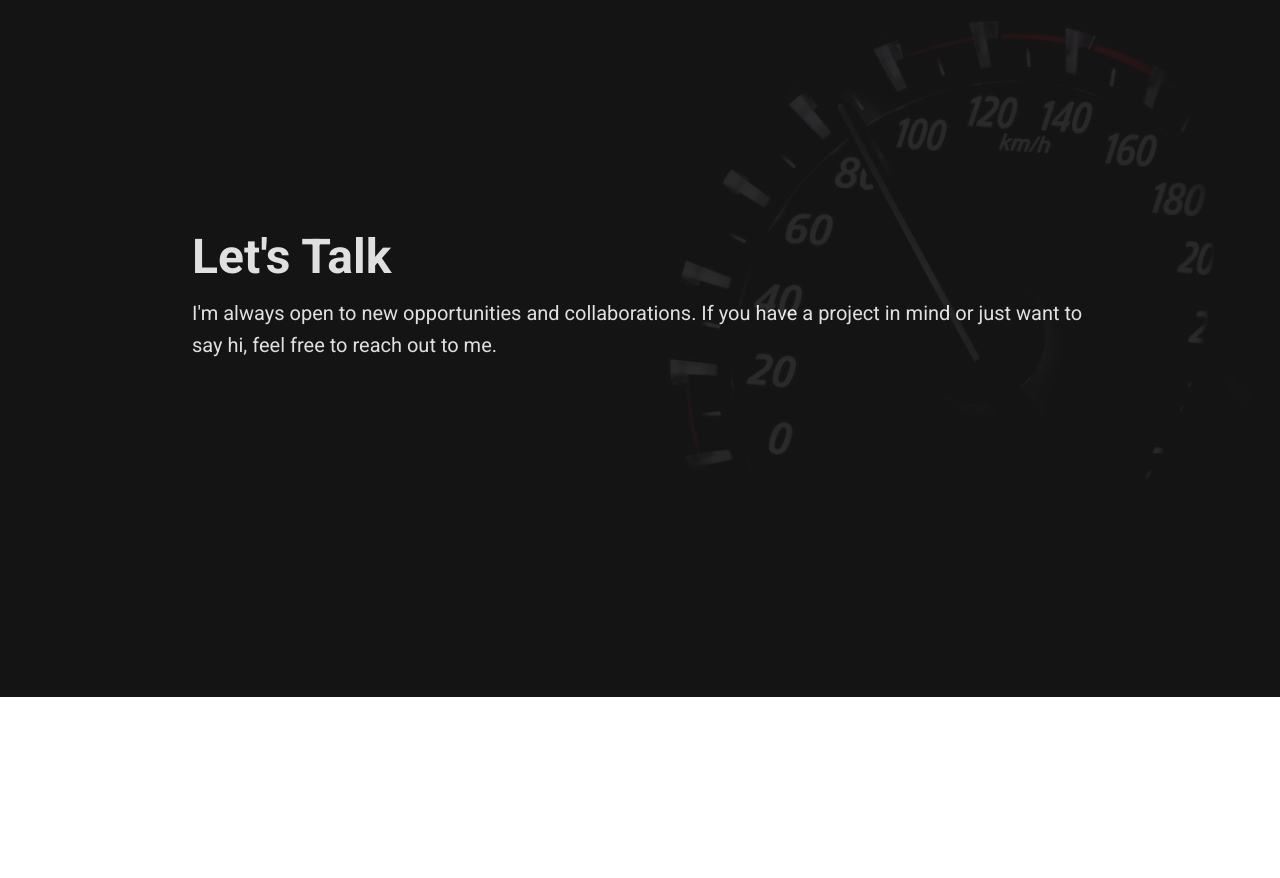
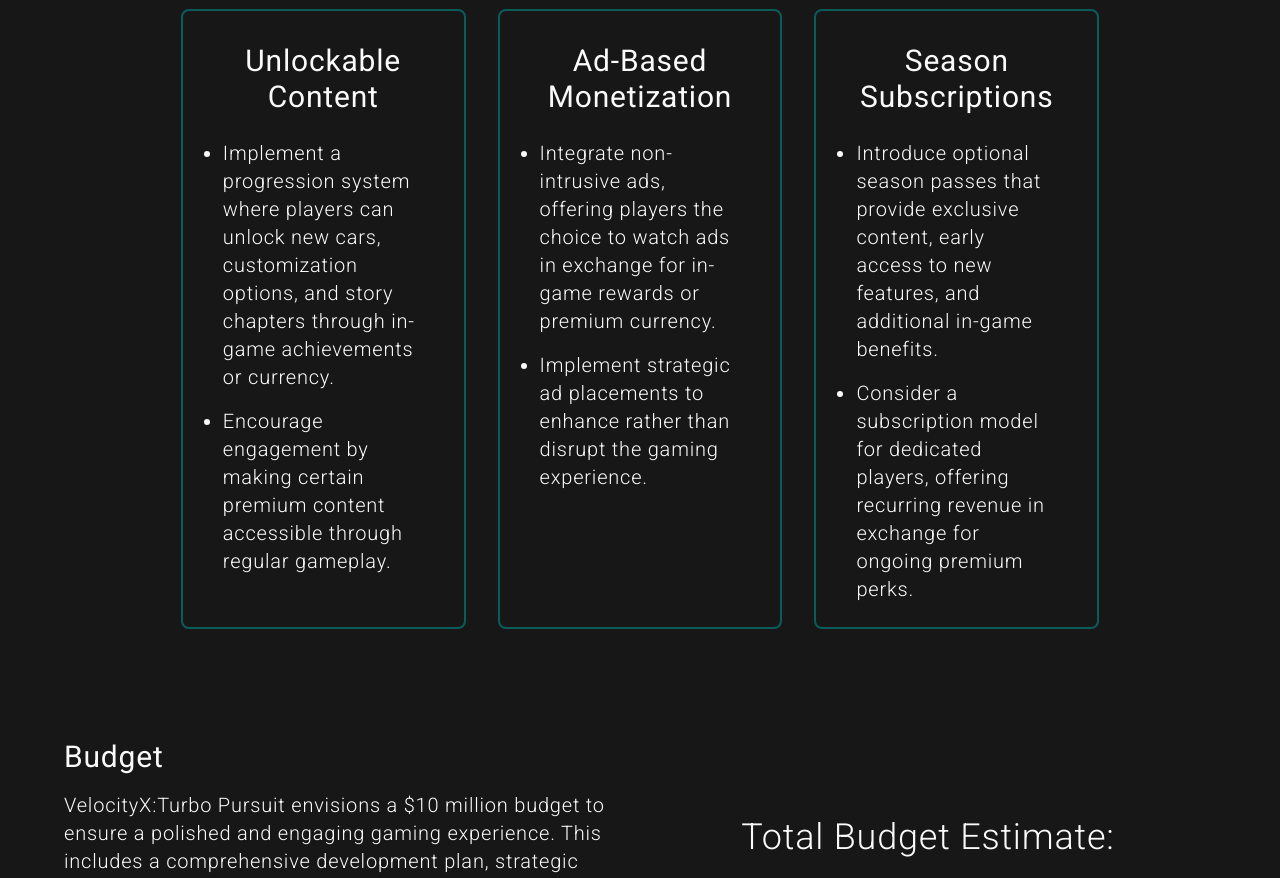
Before and after one commit to tejpal-ritish/Gig01, a React (Vite) app: page / in a window 1280 px wide. Shown: the part 3440-4318 px from the top of the page. Before the commit the page ends 4137 px from the top, so only its background shows below. Built offline with nearby package versions, Linux system fonts and the light colour scheme.

Commit message:
Added Budget and Monetization pages

```diff
--- /dev/null
+++ b/src/components/Budget.jsx
@@ -0,0 +1,49 @@
+import React, { useEffect, useState } from 'react';
+
+const Budget = () => {
+  const [count, setCount] = useState(0); // Start from 1 million
+
+  useEffect(() => {
+    const incrementBudget = () => {
+      if (count < 10) { // Increment until 10 million (exclusive)
+        setTimeout(() => {
+          setCount((prevCount) => prevCount + 1); // Increment count by 1
+        }, 300); // Delay between each increment (in milliseconds)
+      }
+    };
+
+    incrementBudget(); // Start the incrementation
+
+    // Clean up the timeout to avoid memory leaks
+    return () => clearTimeout(incrementBudget);
+  }, [count]); // Re-run the effect when count changes
+
+  return (
+    <div className='min-h-[50vh] flex justify-center'>
+      <div className='flex w-[90%] text-[#FAFAFA]  tracking-wider font-light leading-'>
+        <div className='flex items-center text-xl'>
+            <div className='flex flex-col w-[50%]'>
+                <h2 className='text-3xl py-4 font-normal'>Budget</h2>
+                <p className=''>
+                    VelocityX:Turbo Pursuit envisions a $10 million budget to ensure a
+                    polished and engaging gaming experience. This includes a
+                    comprehensive development plan, strategic marketing efforts for a
+                    successful global launch, and ongoing support for post-launch
+                    updates and expansions. The budget is structured to cover all
+                    facets of the game's lifecycle, aiming for sustained success in the
+                    competitive gaming market.
+                </p>
+            </div>
+            <div className='flex justify-center text-4xl w-[50%]'>
+                <div className='flex flex-col gap-6 justify-center items-center'>
+                    <h1>Total Budget Estimate:</h1>
+                    <h1 className=' font-black text-[#0b5b5a]'>${count} Million</h1>
+                </div>
+            </div>
+        </div>
+      </div>
+    </div>
+  );
+};
+
+export default Budget;
--- a/src/components/Landing.jsx
+++ b/src/components/Landing.jsx
@@ -6,6 +6,8 @@ import Page2 from './Page2'
 import Page3 from './Page3'
 import Page4 from './Page4'
 import LetsTalk from './LetsTalk'
+import Budget from './Budget'
+import Monetization from './Monetization'
 
 const Landing = () => {
   return (
@@ -15,6 +17,8 @@ const Landing = () => {
         <Page2 />
         <Page3 />
         <Page4 />
+        <Monetization />
+        <Budget />
         <LetsTalk />
     </div>
   )
--- a/src/components/LetsTalk.jsx
+++ b/src/components/LetsTalk.jsx
@@ -4,14 +4,17 @@ import letsTalk from '../../assets/letsTalk.jpeg'
 
 const LetsTalk = () => {
     return (
-      <div className="min-h-screen flex justify-center items-center relative">
-        <div className="absolute inset-0 bg-cover bg-center" style={{backgroundImage: `url(${letsTalk})`, opacity: 0.1}} />
-        <div className="w-[70%]">
-          <div className="text-[#FAFAFA]">
-            <h2 className="text-5xl font-bold mb-4">Let&apos;s Talk</h2>
-            <p className="text-xl leading-relaxed">
-              I&apos;m always open to new opportunities and collaborations. If you have a project in mind or just want to say hi, feel free to reach out to me.
+      <div className="min-h-[85vh] flex justify-center items-center relative">
+        <div className="absolute inset-0 bg-cover bg-center justify-center " style={{backgroundImage: `url(${letsTalk})`, opacity: 0.1}} />
+        <div className="flex w-[70%] font-light">
+          <div className="flex flex-col gap-4 text-[#FAFAFA] py-4">
+            <h2 className="text-5xl font-bold mb-4 ">Let&apos;s Talk</h2>
+            <p className="text-xl leading-relaxed max-w-[60%]">
+             Embark on the Future of Gaming! VelocityX: Turbo Pursuit promises innovation, excitement, and limitless potential. Join our journey to redefine gaming excellence. Let's create history together!
             </p>
+            <a className='cursor-pointer'>
+              <button className=' cursor-pointer bg-[#FAFAFA] text-black font-bold py-2 px-20 mt-8 rounded-lg'>Let&apos;s talk</button>
+            </a>
           </div>
         </div>
       </div>
--- /dev/null
+++ b/src/components/Monetization.jsx
@@ -0,0 +1,40 @@
+import React from 'react'
+
+const Monetization = () => {
+  return (
+    <div className='min-h-screen flex justify-center items-center'>
+        <div className='w-[78%] text-[#FAFAFA] font-light tracking-wider leading-relaxed'>
+            <div className='flex flex-col'>
+                <div className='flex justify-center p-10'>
+                    <h1 className='text-5xl font-bold'>Monetization Strategy</h1>
+                </div>
+                <div className='grid grid-cols-3 gap-8 text-xl p-10'>
+                    <div className='border-[#0B5B5A] border-2 p-4 rounded-lg '>
+                        <h1 className='text-3xl font-normal py-4 text-center'>Unlockable Content</h1>
+                        <ul className='px-6 items-center list-disc '>
+                            <li className='py-2'>Implement a progression system where players can unlock new cars, customization options, and story chapters through in-game achievements or currency.</li>
+                            <li className='py-2'>Encourage engagement by making certain premium content accessible through regular gameplay.</li>
+                        </ul>
+                    </div >
+                    <div className='border-[#0B5B5A] border-2 p-4 rounded-lg '>
+                        <h1 className='text-3xl font-normal py-4 text-center'>Ad-Based Monetization</h1>
+                        <ul className='px-6 items-center list-disc '>
+                            <li className='py-2'>Integrate non-intrusive ads, offering players the choice to watch ads in exchange for in-game rewards or premium currency.</li>
+                            <li className='py-2'>Implement strategic ad placements to enhance rather than disrupt the gaming experience.</li>
+                        </ul>
+                    </div>
+                    <div className='border-[#0B5B5A] border-2 p-4 rounded-lg'>
+                        <h1 className='text-3xl font-normal py-4 text-center'>Season Subscriptions</h1>
+                        <ul className='px-6 items-center list-disc '>
+                            <li className='py-2'>Introduce optional season passes that provide exclusive content, early access to new features, and additional in-game benefits.</li>
+                            <li className='py-2'>Consider a subscription model for dedicated players, offering recurring revenue in exchange for ongoing premium perks.</li>
+                        </ul>
+                    </div>
+                </div>
+            </div>
+        </div>
+    </div>
+  )
+}
+
+export default Monetization
--- a/src/components/Page3.jsx
+++ b/src/components/Page3.jsx
@@ -5,7 +5,7 @@ import upArrow from '../../assets/upArrow.svg'
 
 
 const Page3 = () => {
-    const [readMore, setreadMore] = useState(false)
+    const [readMore, setreadMore] = useState(true)
   return (
 
     <div className='min-h-screen'>
```
